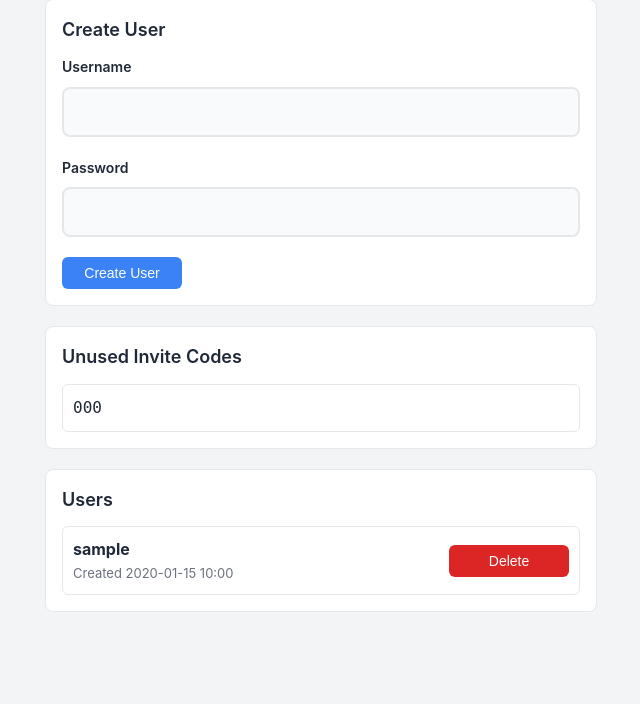
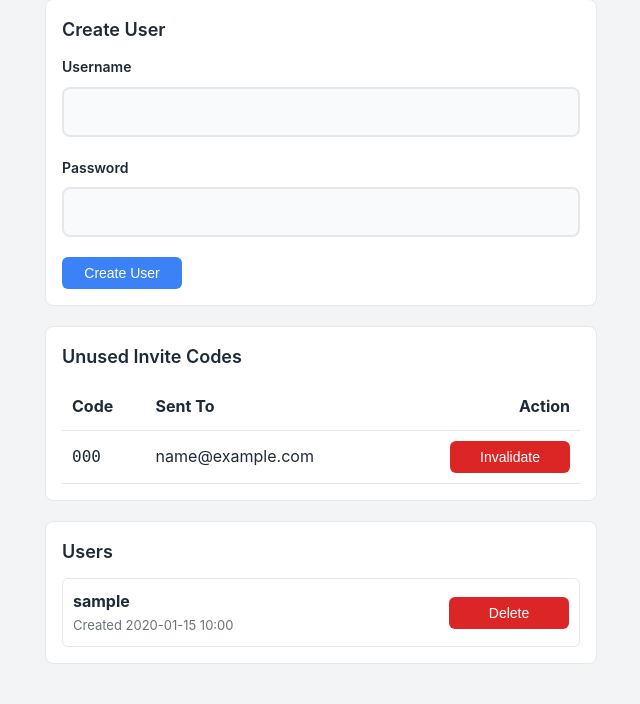
Before and after one commit to gperdrizet/logkeep, a FastAPI app: template src/templates/admin.html in a window 1280 px wide. Shown: the part 417-1121 px from the top of the page, without its empty margins (319-959 px from the left). Before the commit the page ends 1029 px from the top, so only its background shows below. Run offline with FastAPI, Linux system fonts and the light colour scheme; the template is opened without the code that fills it: most values are stand-ins (such as "Sample title", 1, 10 or a date in 2020); parts of the project's set-up code (start-up, migrations or seed data) failed here and were passed over.

Commit message:
Add sent-to tracking and invalidate action for invites

```diff
--- a/src/main.py
+++ b/src/main.py
@@ -24,6 +24,7 @@ from src.models import LinkStatus
 from src.models.user import User
 from src.models.link import Link
 from src.models.invite import Invite
+from src.models.invite_delivery import InviteDelivery
 from src.utils.database import get_db, SessionLocal
 from src.utils.auth import get_current_user, get_current_user_optional, get_current_admin_user, verify_password, create_access_token, get_password_hash
 from src.utils.encryption import encrypt_token
@@ -523,10 +524,12 @@ async def admin_create_invites(
         )
 
     generated_codes: list[str] = []
+    generated_invite_ids: list[int] = []
     for _ in range(count):
         invite = Invite(created_by_user_id=current_user.id)
         db.add(invite)
         db.flush()
+        generated_invite_ids.append(invite.id)
         generated_codes.append(invite.code)
     db.commit()
 
@@ -540,6 +543,10 @@ async def admin_create_invites(
         )
 
         if success:
+            for invite_id in generated_invite_ids:
+                db.add(InviteDelivery(invite_id=invite_id, recipient_email=recipient_email.strip()))
+            db.commit()
+
             return RedirectResponse(
                 url=f"/admin?success=Generated+{count}+invite+code(s)+and+emailed+them",
                 status_code=status.HTTP_302_FOUND
@@ -552,6 +559,35 @@ async def admin_create_invites(
 
     return RedirectResponse(
         url=f"/admin?success=Generated+{count}+invite+code(s)",
+        status_code=status.HTTP_302_FOUND
+    )
+
+
+@app.post("/admin/invites/{invite_id}/invalidate")
+async def admin_invalidate_invite(
+    invite_id: int,
+    _: User = Depends(get_current_admin_user),
+    db: Session = Depends(get_db)
+):
+    """Invalidate an unused invite code."""
+    invite = db.query(Invite).filter(Invite.id == invite_id).first()
+    if not invite:
+        return RedirectResponse(
+            url="/admin?error=Invite+not+found",
+            status_code=status.HTTP_302_FOUND
+        )
+
+    if invite.is_used:
+        return RedirectResponse(
+            url="/admin?error=Cannot+invalidate+a+used+invite",
+            status_code=status.HTTP_302_FOUND
+        )
+
+    db.delete(invite)
+    db.commit()
+
+    return RedirectResponse(
+        url="/admin?success=Invite+invalidated",
         status_code=status.HTTP_302_FOUND
     )
 
--- a/src/models/__init__.py
+++ b/src/models/__init__.py
@@ -18,3 +18,7 @@ class LinkStatus(enum.Enum):
 
 # Import models to ensure they're registered with Base
 from src.models.tag import Tag, link_tags  # noqa: E402, F401
+from src.models.user import User  # noqa: E402, F401
+from src.models.link import Link  # noqa: E402, F401
+from src.models.invite import Invite  # noqa: E402, F401
+from src.models.invite_delivery import InviteDelivery  # noqa: E402, F401
--- a/src/models/invite.py
+++ b/src/models/invite.py
@@ -20,6 +20,7 @@ class Invite(Base):
     # Relationships
     creator = relationship("User", foreign_keys=[created_by_user_id], back_populates="invites_created")
     used_by_user = relationship("User", foreign_keys=[used_by_user_id], back_populates="invite_used")
+    delivery = relationship("InviteDelivery", back_populates="invite", uselist=False, cascade="all, delete-orphan")
 
     @property
     def is_used(self):
--- a/src/templates/admin.html
+++ b/src/templates/admin.html
@@ -51,12 +51,30 @@
 <div class="card" style="margin-bottom: 20px;">
     <h3 class="card-title">Unused Invite Codes</h3>
     {% if invites %}
-    <div style="display: grid; gap: 8px;">
-        {% for invite in invites %}
-        <div style="padding: 10px; border: 1px solid var(--border-color); border-radius: 6px; font-family: monospace;">
-            {{ invite.code }}
-        </div>
-        {% endfor %}
+    <div style="overflow-x: auto;">
+        <table style="width: 100%; border-collapse: collapse;">
+            <thead>
+                <tr>
+                    <th style="text-align: left; padding: 10px; border-bottom: 1px solid var(--border-color);">Code</th>
+                    <th style="text-align: left; padding: 10px; border-bottom: 1px solid var(--border-color);">Sent To</th>
+                    <th style="text-align: right; padding: 10px; border-bottom: 1px solid var(--border-color);">Action</th>
+                </tr>
+            </thead>
+            <tbody>
+                {% for invite in invites %}
+                <tr>
+                    <td style="padding: 10px; border-bottom: 1px solid var(--border-color); font-family: monospace;">{{ invite.code }}</td>
+                    <td style="padding: 10px; border-bottom: 1px solid var(--border-color);">{{ invite.delivery.recipient_email if invite.delivery else 'Not sent' }}</td>
+                    <td style="padding: 10px; border-bottom: 1px solid var(--border-color); text-align: right;">
+                        <form action="/admin/invites/{{ invite.id }}/invalidate" method="post" style="display: inline;"
+                              onsubmit="return confirm('Invalidate invite {{ invite.code }}?');">
+                            <button type="submit" class="btn" style="background: var(--error-color); color: white;">Invalidate</button>
+                        </form>
+                    </td>
+                </tr>
+                {% endfor %}
+            </tbody>
+        </table>
     </div>
     {% else %}
     <p>No unused invites.</p>
--- a/src/utils/database.py
+++ b/src/utils/database.py
@@ -9,6 +9,7 @@ from src.models import Base
 from src.models.user import User
 from src.models.link import Link
 from src.models.invite import Invite
+from src.models.invite_delivery import InviteDelivery
 from src.models.tag import Tag, link_tags
 
 load_dotenv()
```
Also changed, not shown: src/models/invite_delivery.py (added, +20 -0 lines).
